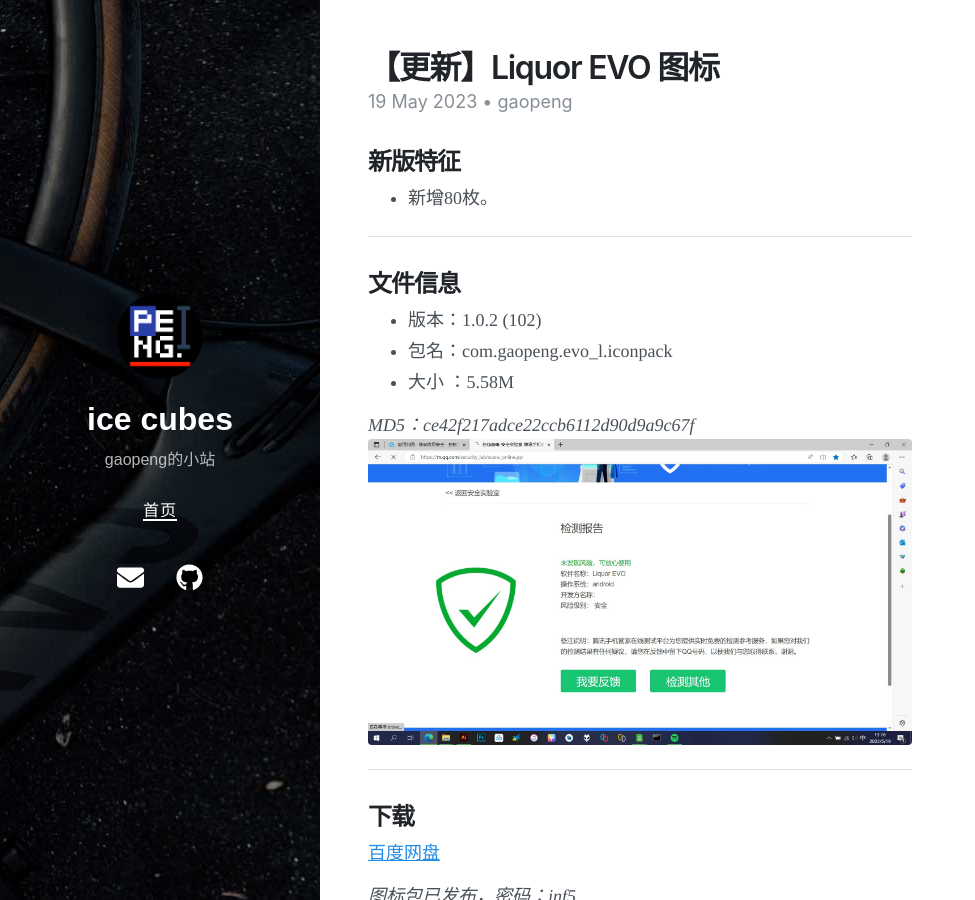
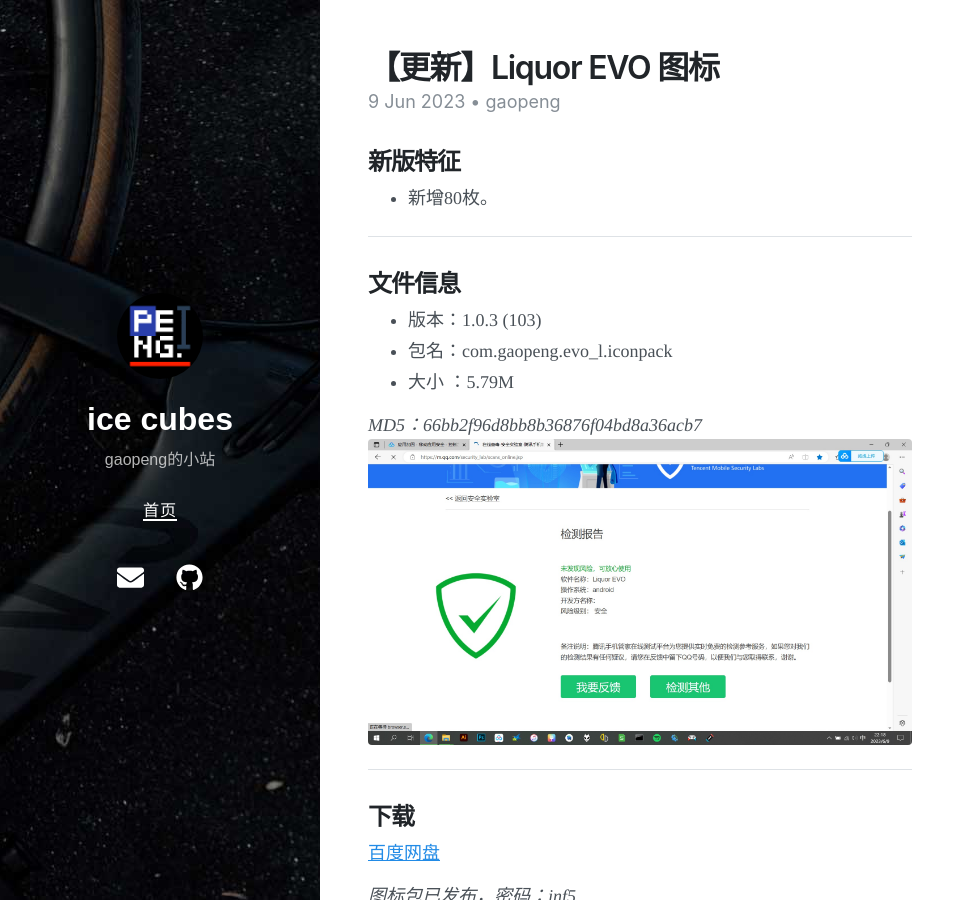
Before and after one commit to gaopengk/gaopengk.github.io, a Jekyll site: the page built from _posts/2023-06-09-【更新】Liquor EVO 图标.md, in a window 1280 px wide and 900 px high. Shown: the whole window, without its empty margins (0-975 px from the left). Built offline with Jekyll 4.4.1, drawn with Linux system fonts in a browser that asks for light colours; nearby versions of some CDN libraries.

Commit message:
Update and rename 2023-05-19-【更新】Liquor EVO 图标.md to 2023-06-09-【更新】Liquor EVO 图标.md

```diff
--- a/_posts/2023-05-19-【更新】Liquor EVO 图标.md
+++ b/_posts/2023-06-09-【更新】Liquor EVO 图标.md
@@ -1,7 +1,7 @@
 ---
 layout:     post
 title:      【更新】Liquor EVO 图标
-date:       2023-05-19 13:23 +0800
+date:       2023-06-09 21:23 +0800
 author:     gaopeng
 tags:       [图标包]
 ---
@@ -11,12 +11,12 @@
 ***
 
 ## 文件信息
-- 版本：1.0.2 (102)
+- 版本：1.0.3 (103)
 - 包名：com.gaopeng.evo_l.iconpack
-- 大小 ：5.58M
+- 大小 ：5.79M
 
-_MD5：ce42f217adce22ccb6112d90d9a9c67f_
-<img src="https://gaopengk.github.io/imgs/evo_l_1.0.2.jpg"  width="100%">
+_MD5：66bb2f96d8bb8b36876f04bd8a36acb7_
+<img src="https://gaopengk.github.io/imgs/evo_l_1.0.3.jpg"  width="100%">
 
 ***
 
```
